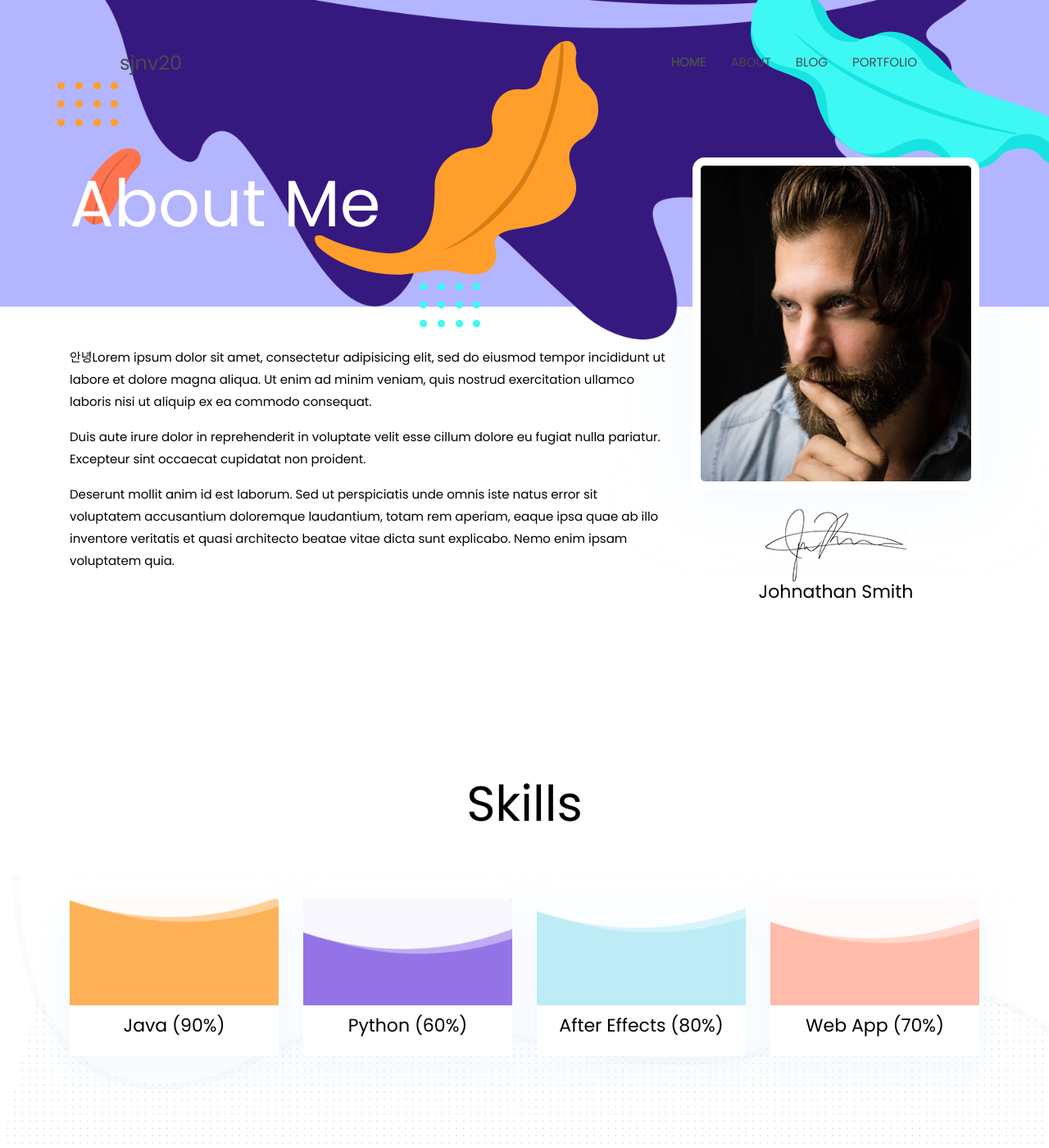
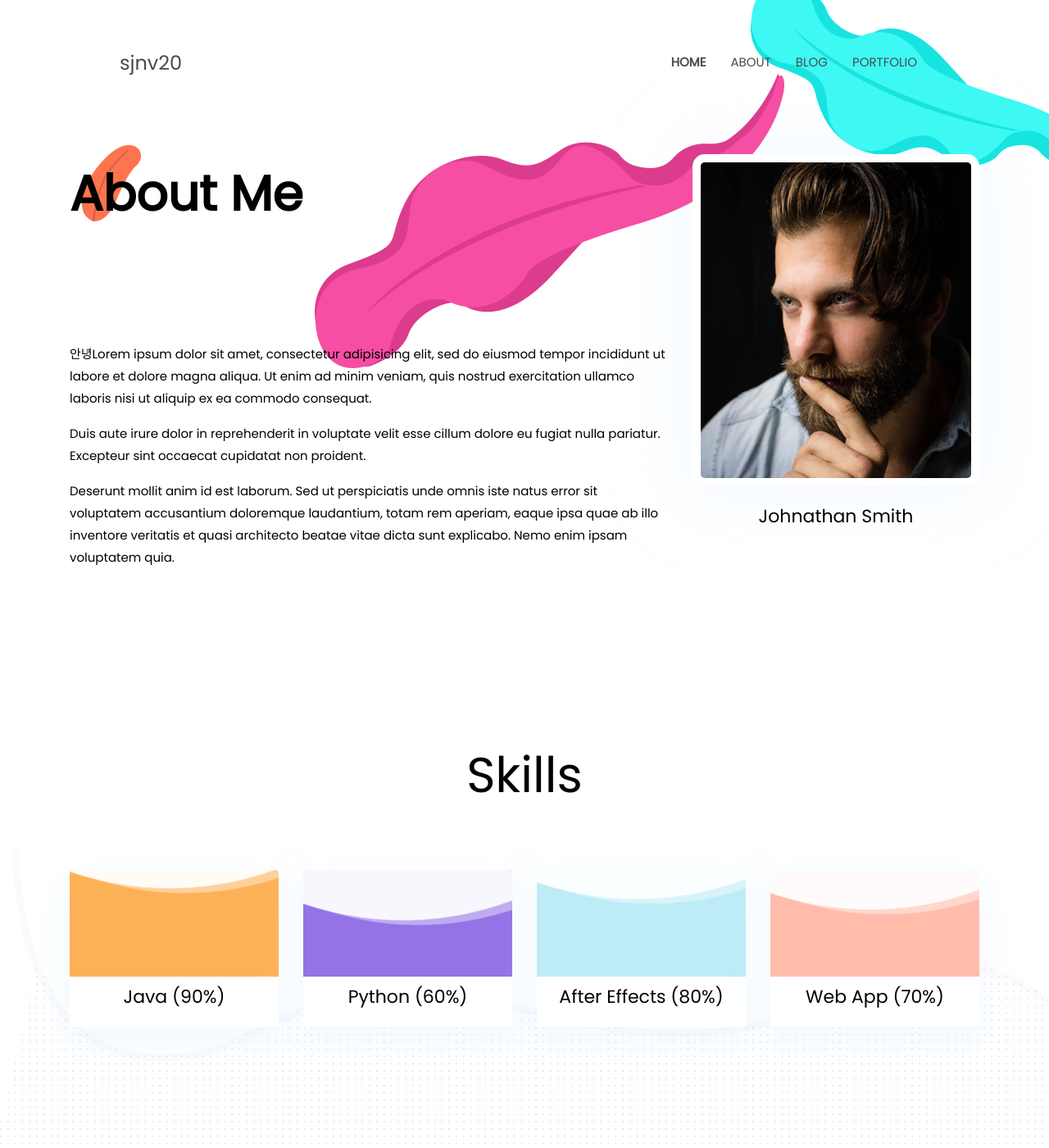
Before and after one commit to sjnv20/sjnv20.github.io, a Jekyll site: the page built from _pages/about.md, in a window 1280 px wide and 1400 px high. Shown: the whole window at 82% size. Built offline with Jekyll 4.4.1, drawn with Linux system fonts in a browser that asks for light colours.

Commit message:
about_section

```diff
--- a/_includes/hero-section.html
+++ b/_includes/hero-section.html
@@ -47,5 +47,8 @@
   <div class="layer" id="l9">
     <img src="{{ site.baseurl }}/assets/images/illustrations/leaf-cyan-2.png" alt="bg-shape">
   </div>
+  <div class="layer" id="l11">
+    <img src="{{ site.baseurl }}/assets/images/illustrations/leaf-orange.png" alt="bg-shape">
+  </div>
 </section>
 <!-- /hero area -->
--- a/_layouts/about.html
+++ b/_layouts/about.html
@@ -2,20 +2,17 @@
 layout: default
 ---
 <!-- page title -->
-<section class="page-title-alt bg-primary position-relative">
+<section class="page-title-alt position-relative">
   <div class="container">
     <div class="row">
       <div class="col-12">
-        <h1 class="text-white font-tertiary">{{ page.title }}</h1>
+        <h1 class="font-tertiary" style="font-weight: bolder; font-size: 60px;">{{ page.title }}</h1>
       </div>
     </div>
   </div>
   <!-- background shapes -->
-  <img src="{{ site.baseurl }}/assets/images/illustrations/leaf-bg-top.png" alt="illustrations" class="bg-shape-1 w-100">
-  <img src="{{ site.baseurl }}/assets/images/illustrations/dots-group-sm.png" alt="illustrations" class="bg-shape-2">
-  <img src="{{ site.baseurl }}/assets/images/illustrations/leaf-yellow.png" alt="illustrations" class="bg-shape-3">
+  <img src="{{ site.baseurl }}/assets/images/illustrations/leaf-pink.png" alt="illustrations" class="bg-shape-3">
   <img src="{{ site.baseurl }}/assets/images/illustrations/leaf-orange.png" alt="illustrations" class="bg-shape-4">
-  <img src="{{ site.baseurl }}/assets/images/illustrations/dots-group-cyan.png" alt="illustrations" class="bg-shape-5">
   <img src="{{ site.baseurl }}/assets/images/illustrations/leaf-cyan-lg.png" alt="illustrations" class="bg-shape-6">
 </section>
 <!-- /page title -->
@@ -31,7 +28,6 @@ layout: default
         <div class="shadow-down mb-4">
           <img src="{{ site.baseurl }}/{{ page.image }}" alt="{{ page.author }}" class="img-fluid w-100 rounded-lg border-thick border-white">
         </div>
-        <img src="{{ site.baseurl }}/{{ page.signature }}" alt="signature" class="img-fluid">
         <h4>{{ page.author }}</h4>
       </div>
     </div>
--- a/assets/scss/templates/_about.scss
+++ b/assets/scss/templates/_about.scss
@@ -1,5 +1,5 @@
 .page-title-alt{
-  padding: 200px 0 70px;
+  padding: 200px 0 90px;
 }
 
 .border-thick{
@@ -31,7 +31,7 @@
   .bg-shape-3{
     position: absolute;
     left: 30%;
-    top: 50px;
+    top: 90px;
     transform: rotate(180deg);
   }
 
--- a/assets/scss/templates/_hero-area.scss
+++ b/assets/scss/templates/_hero-area.scss
@@ -96,6 +96,11 @@
   transform: rotate(110deg);
 }
 
+#l11 {
+  bottom: 70px;
+  right: 400px;
+  transform: rotate(15deg);
+}
 
 .layer-bg {
   position: absolute;
```
